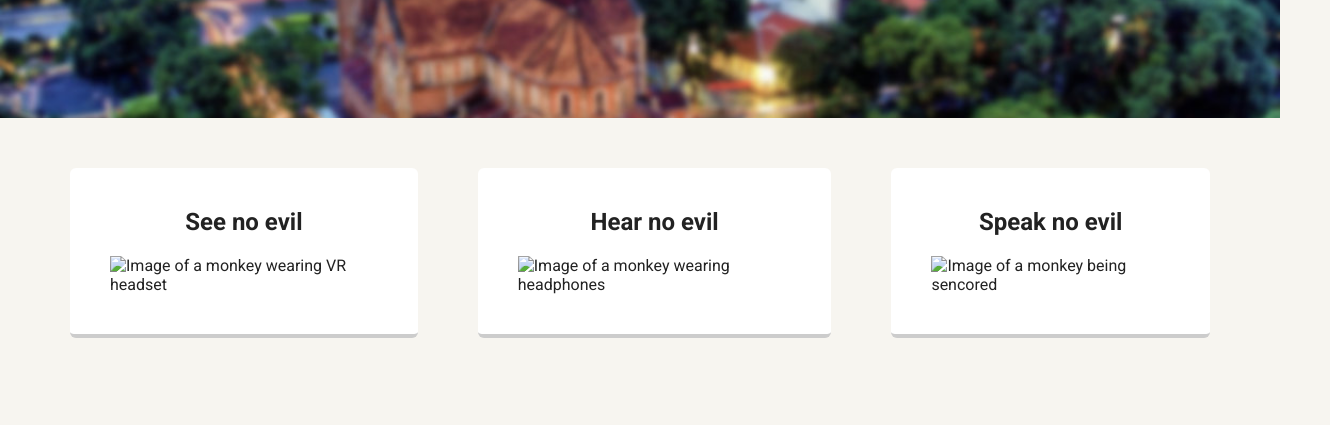
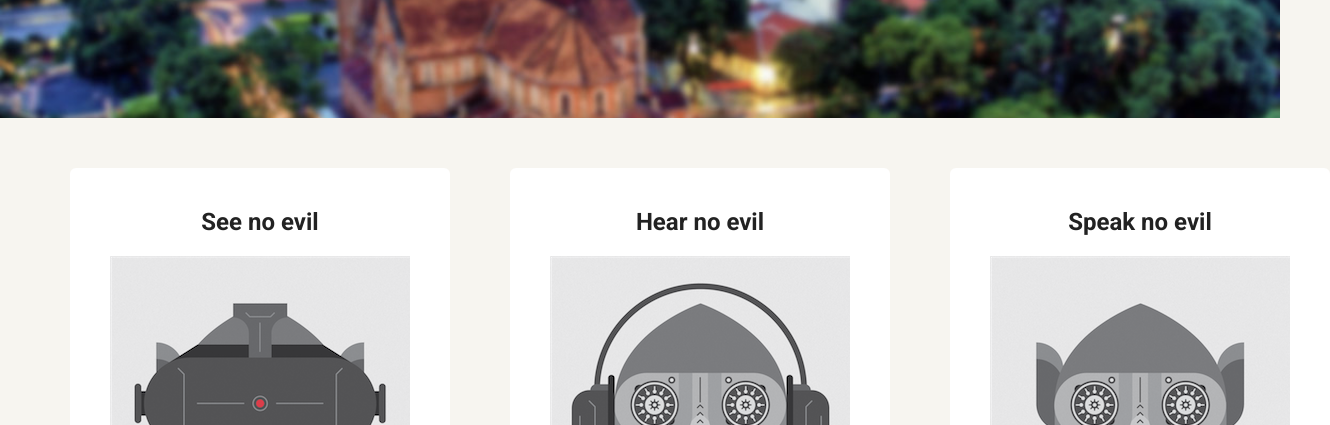
Before and after one commit to HuynhNguyen2207/protfolio_update_v1, a plain HTML site: page experience.html in a window 1280 px wide. Shown: the part 352-777 px from the top of the page, 1330 px wide, since content can reach past the window. Drawn offline with Linux system fonts and the light colour scheme; a web font is replaced by a local one.

Commit message:
add experience picture files

```diff
--- a/experience.html
+++ b/experience.html
@@ -24,17 +24,17 @@
     <main class="flex">
       <div class="card">
         <h2 class="exp-title">See no evil</h2>
-        <img src="./images/exp-see-no-evil.png" alt="Image of a monkey wearing VR headset">
+        <img src="./images/exp/see-no-evil.png" alt="Image of a monkey wearing VR headset">
       </div>
 
       <div class="card">
         <h2 class="exp-title">Hear no evil</h2>
-        <img src="./images/exp-hear-no-evil.png" alt="Image of a monkey wearing headphones">
+        <img src="./images/exp/hear-no-evil.png" alt="Image of a monkey wearing headphones">
       </div>
 
       <div class="card">
         <h2 class="exp-title">Speak no evil</h2>
-        <img src="./images/exp-speak-no-evil.png" alt="Image of a monkey being sencored">
+        <img src="./images/exp/speak-no-evil.png" alt="Image of a monkey being sencored">
       </div>
 
     </main>
```
Also changed, not shown: images/exp/hear-no-evil.png (added), images/exp/see-no-evil.png (added), images/exp/speak-no-evil.png (added).
